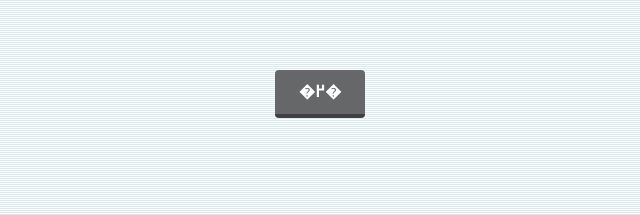
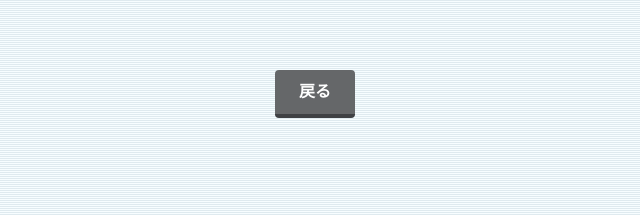
Before and after one commit to takanokana601/aaaa, a plain HTML site: page reason.html in a window 1280 px wide. Shown: the part 1254-1469 px from the top of the page, 325-965 px from the left. Drawn offline with Linux system fonts and the light colour scheme.

Commit message:
戻る　の文字化けを改善

```diff
--- a/reason.html
+++ b/reason.html
@@ -54,7 +54,7 @@
      </div>
 
     <div class ="return">
-      <a href="index.html">�߂�</a>
+      <a href="index.html">戻る</a>
     </div>
 
     </body>
```
